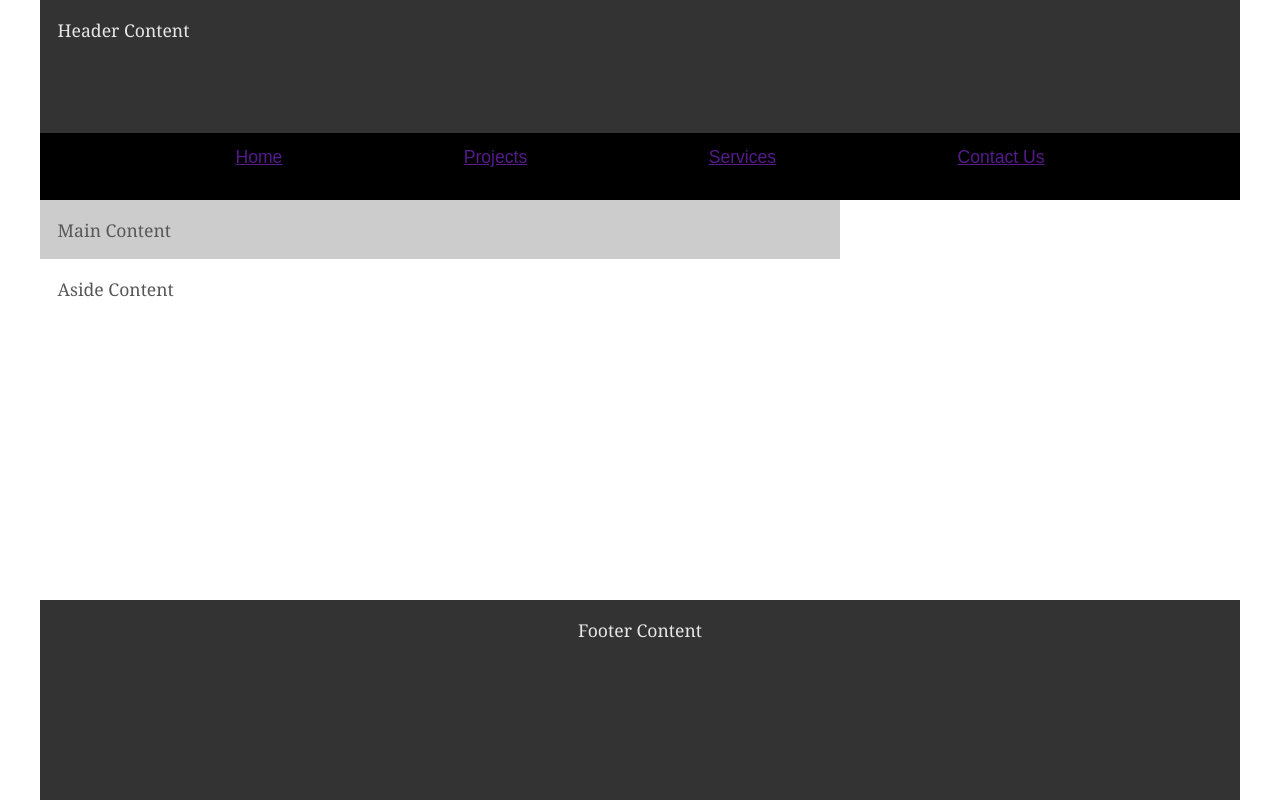
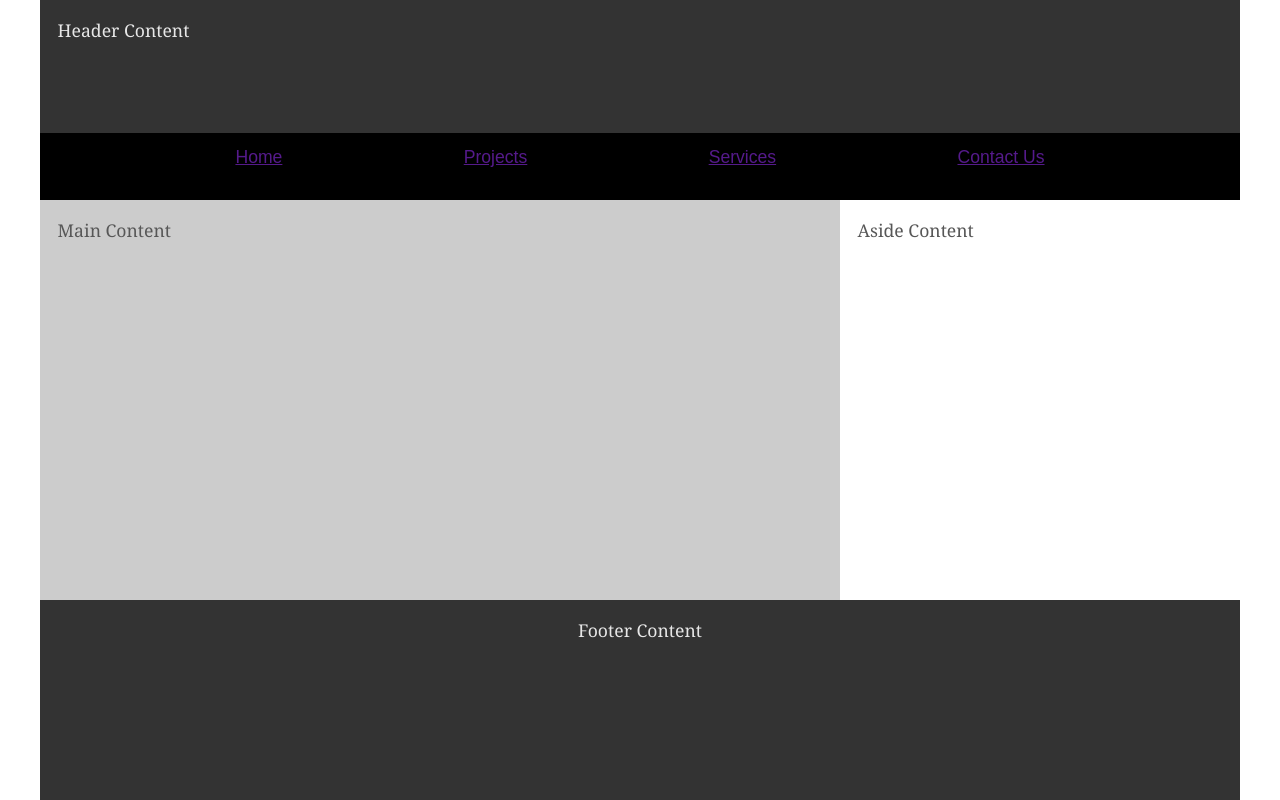
Before and after one commit to lulMen/wdd131, a plain HTML site: page week01/basic-layout.html in a window 1280 px wide. Drawn offline with Linux system fonts and the light colour scheme.

Commit message:
made corrections

```diff
--- a/week01/basic-layout.html
+++ b/week01/basic-layout.html
@@ -21,13 +21,11 @@
         </nav>
     </header>
     <main>
-        <div class="left-sidebar">
-            <p>Main Content</p>
-        </div>
-        <div class="right-sidebar">
-            <p>Aside Content</p>
-        </div>
+        <p>Main Content</p>
     </main>
+    <aside>
+        <p>Aside Content</p>
+    </aside>
     <footer>
         <p>Footer Content</p>
     </footer>
--- a/week01/styles/layout.css
+++ b/week01/styles/layout.css
@@ -27,6 +27,18 @@ nav {
     font-family: Arial, Helvetica, sans-serif
 }
 
+main {
+    background: #cccccc;
+    color: #575757;
+    grid-column: 1/2;
+}
+
+aside {
+    background: #ffffff;
+    color: #575757;
+    grid-column: 2/3;
+}
+
 footer {
     background: #333333;
     color: #e7e7e7;
@@ -44,15 +56,3 @@ p {
     justify-content: space-evenly;
     align-items: flex-end;
 }
-
-.left-sidebar {
-    background: #cccccc;
-    color: #575757;
-    grid-column: 1/2;
-}
-
-.right-sidebar {
-    background: #ffffff;
-    color: #575757;
-    grid-column: 2/3;
-}
```
